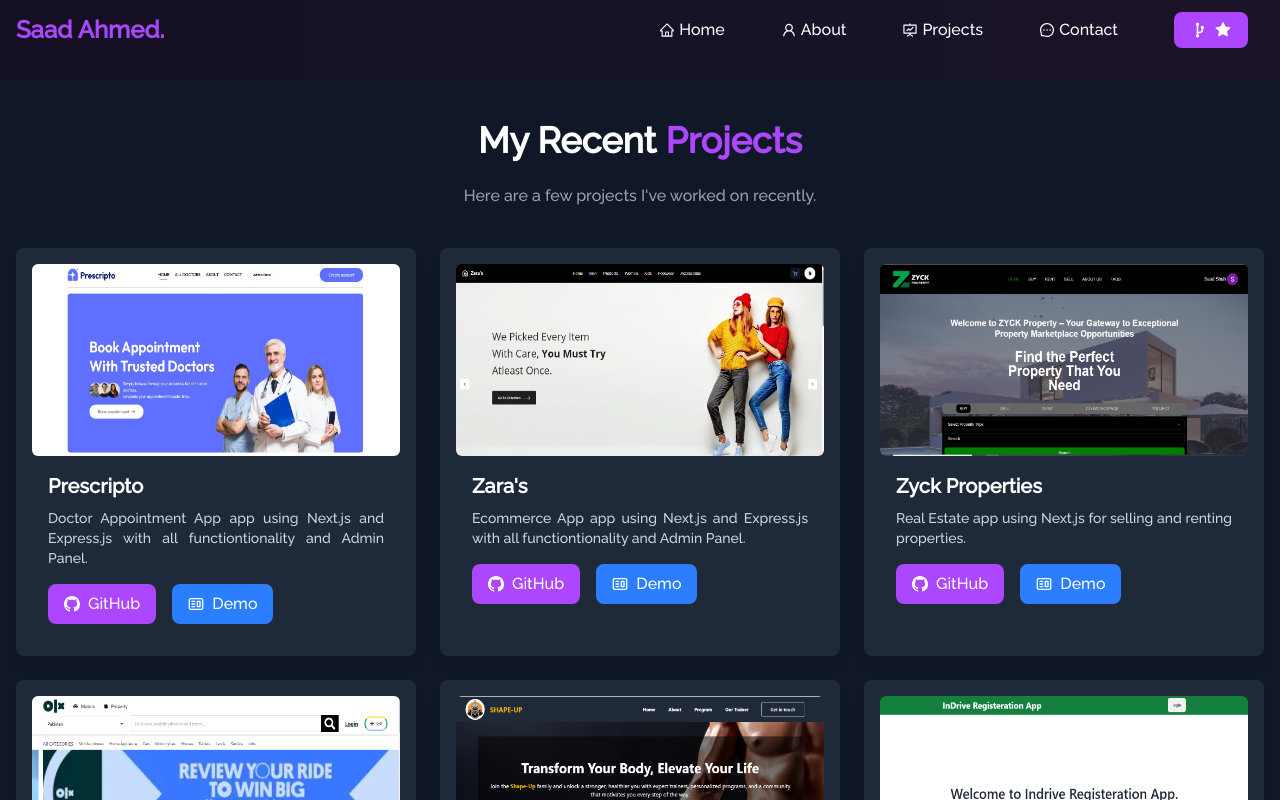
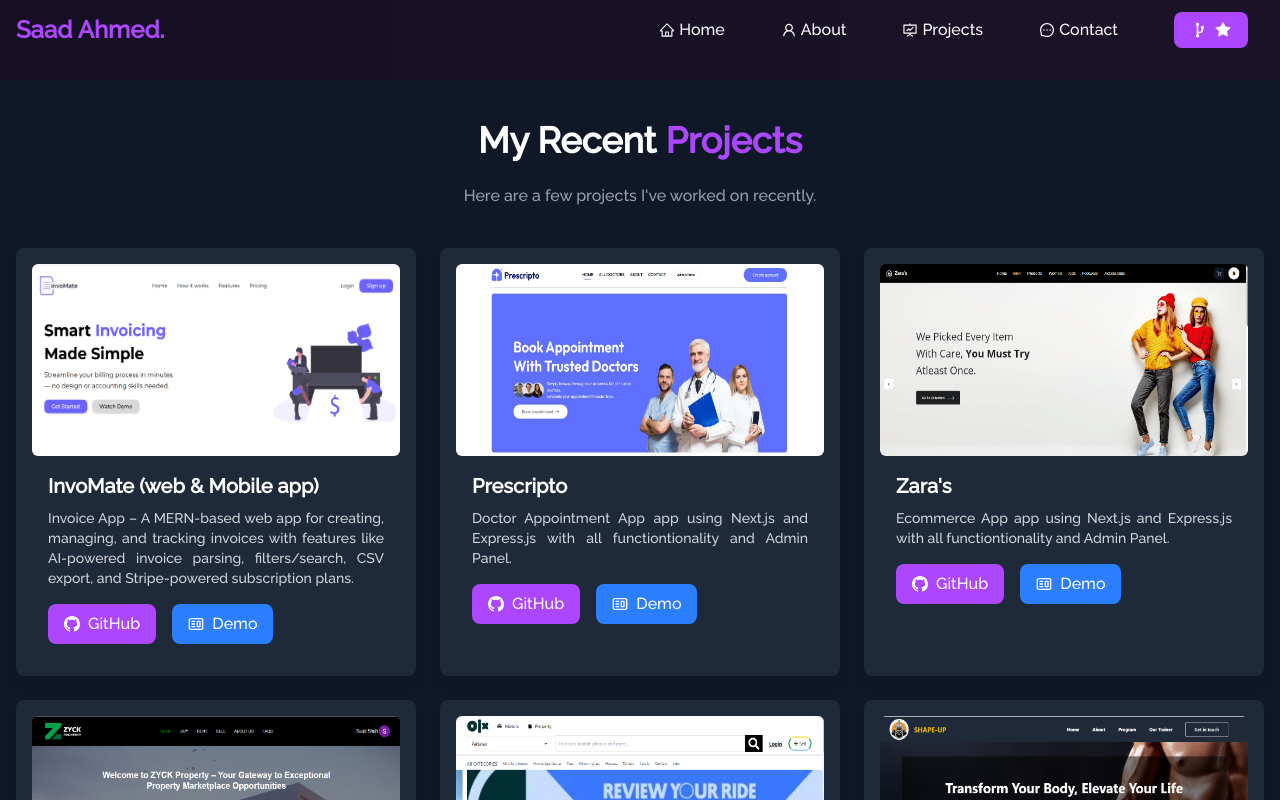
Before and after one commit to saadahmedsa/Portfolio-web, a Next.js app: page /Project in a window 1280 px wide. Shown: the top 800 px of the page. Built offline with nearby package versions, Linux system fonts and the light colour scheme.

Commit message:
New project added

```diff
--- a/src/components/Projects/Projects.jsx
+++ b/src/components/Projects/Projects.jsx
@@ -16,6 +16,7 @@ import todo from "../../Assets/Projects/todo.PNG";
 import char from "../../Assets/Projects/charity.PNG";
 import zara from "../../Assets/Projects/zara.PNG";
 import App from "../../Assets/Projects/appointment.jpeg";
+import Invo from "../../Assets/Projects/inovices.png";
 
 function Projects() {
   return (
@@ -28,7 +29,11 @@ function Projects() {
           Here are a few projects I've worked on recently.
         </p>
         <div className="grid grid-cols-1 md:grid-cols-2 lg:grid-cols-3 gap-6">
-          {[{
+          {[
+            {
+            img: Invo, title: "InvoMate (web & Mobile app)", desc: "Invoice App  – A MERN-based web app for creating, managing, and tracking invoices with features like AI-powered invoice parsing, filters/search, CSV export, and Stripe-powered subscription plans.", demo: "https://invoice-parser-accountant-agent-91u.vercel.app/",gh:""
+          },
+            {
             img: App, title: "Prescripto", desc: "Doctor Appointment App app using Next.js and Express.js with all functiontionality and Admin Panel.", demo: "https://prescripto-clone.vercel.app/",gh:"https://github.com/SaadAhmedSA/Prescripto-clone"
           },
           {
```
Also changed, not shown: src/Assets/Projects/inovices.png (added).
